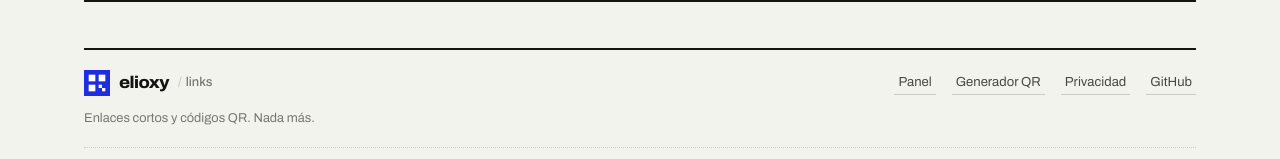
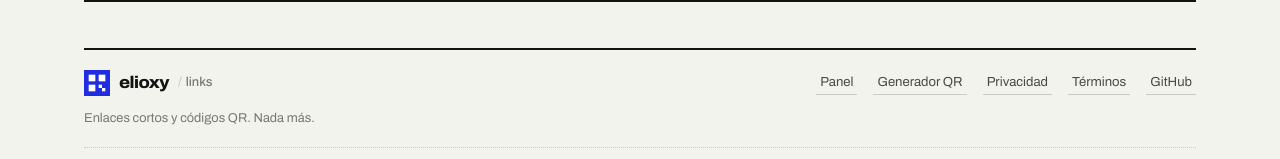
Before and after one commit to ElioXY/URLShortener, a React (Vite) app: page / in a window 1280 px wide. Shown: the part 2100-2259 px from the top of the page. Built offline with nearby package versions, Linux system fonts and the light colour scheme; no server answers.

Commit message:
Add link to Términos in Landing component

```diff
--- a/src/components/Landing.jsx
+++ b/src/components/Landing.jsx
@@ -266,6 +266,9 @@ export default function Landing({ me }) {
               <a href="/privacidad" onClick={(event) => linkTo(event, "/privacidad")}>
                 Privacidad
               </a>
+              <a href="/terminos" onClick={(event) => linkTo(event, "/terminos")}>
+                Términos
+              </a>
               <a href="https://github.com/ElioXY" target="_blank" rel="noreferrer">
                 GitHub
               </a>
```
